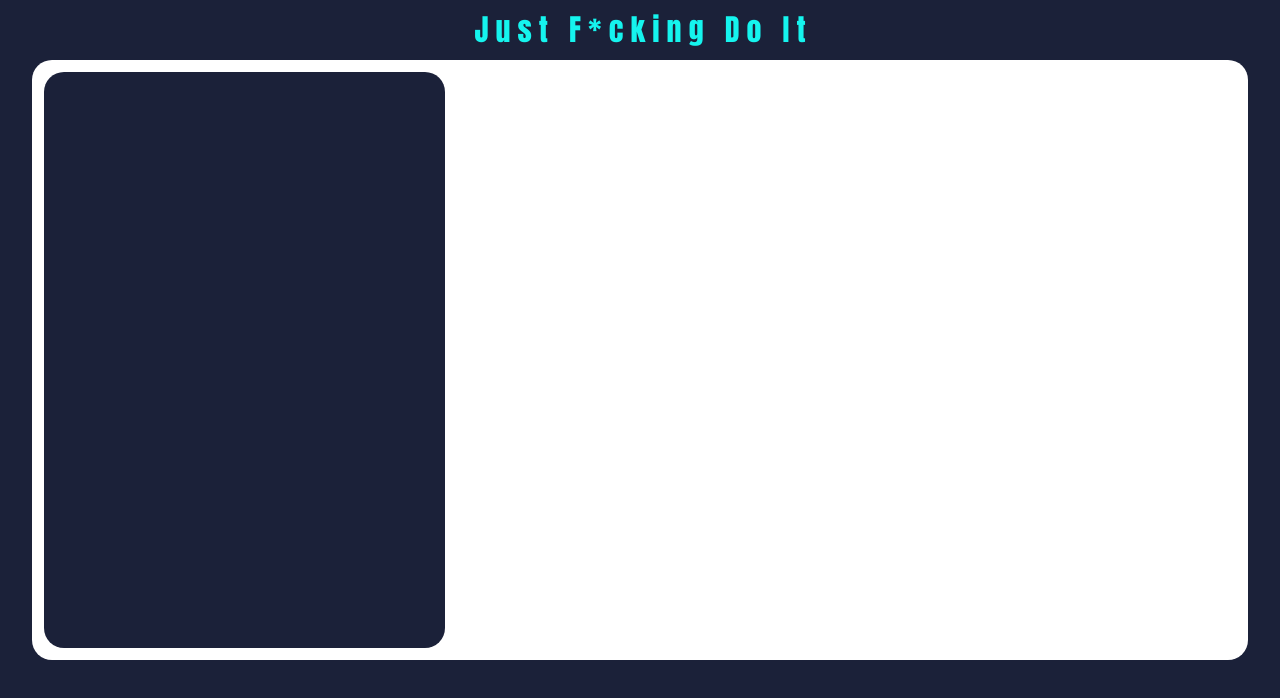
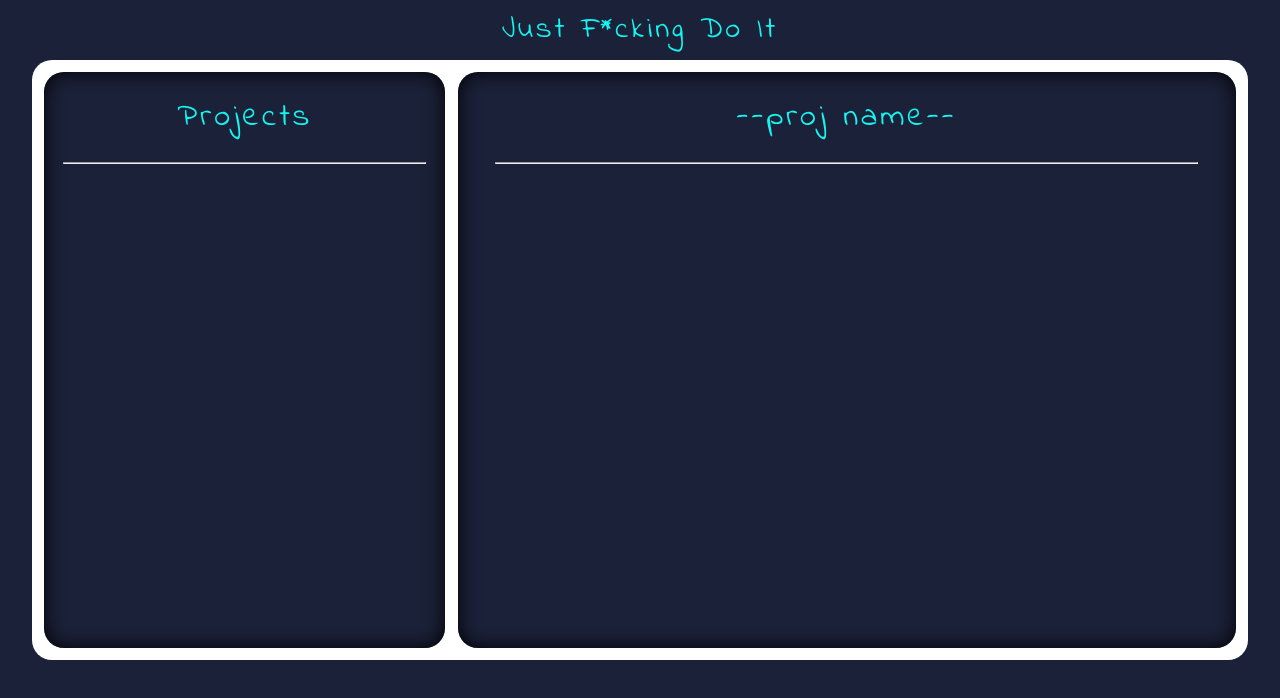
Before and after one commit to saltytomatoes/ToDoApp, a website built with webpack: page dist/index.html in a window 1280 px wide. Built offline with nearby package versions, Linux system fonts and the light colour scheme.

Commit message:
project monitor designed title

```diff
--- a/src/design.css
+++ b/src/design.css
@@ -6,6 +6,12 @@ html , body {
 :root {
     --neonblue: #15f4ee;
     --vampire: #1b2139;
+}
+
+* {
+    font-family: 'Indie Flower', cursive;
+    font-weight: 100;
+    letter-spacing: 3px;
 }
 
 
@@ -25,7 +31,6 @@ header {
 
     text-align: center;
     font-size:  30px;
-    font-family: 'Anton', sans-serif;
 
     background-color: var(--vampire);
     color: var(--neonblue);
@@ -40,7 +45,22 @@ header span:hover {
     text-shadow: 0 0 13px var(--neonblue);
 }
 
+hr {
+    width: 90%;
+}
 
+
+
+
+
+ /*--------------------------------------------------------*/
+.subdiv {
+    box-shadow: inset 0 0 20px 0px black;
+}
+
+.subdiv h1 {
+    text-align: center;
+}
 
 #mainHolder {
     width: 95%;
@@ -57,3 +77,16 @@ header span:hover {
     border-radius: 20px;
     margin: 1% 0 1% 1%;
 }
+
+.subdiv .title {
+    text-align: center;
+    color: var(--neonblue);
+}
+
+
+#projectMonitor {
+    width: 64%;
+    background-color: var(--vampire);
+    margin: 1% 0 1% 1%;
+    border-radius: 20px;
+}
--- a/src/index.js
+++ b/src/index.js
@@ -5,29 +5,21 @@ const InitialContent = (function () {
     const Content = document.querySelector("#Content");
 
     const header = `<header>
-                        <span>J</span>
-                        <span>u</span>
-                        <span>s</span>
-                        <span>t</span>&nbsp&nbsp
-                        <span>F</span>
-                        <span>*</span>
-                        <span>c</span>
-                        <span>k</span>
-                        <span>i</span>
-                        <span>n</span>
-                        <span>g</span>&nbsp&nbsp
-                        <span>D</span>
-                        <span>o</span>&nbsp&nbsp
-                        <span>I</span>
-                        <span>t</span>
+                        <span>Just</span> <span>F*cking</span> <span>Do</span> <span>It</span>
                     </header>`;
 
-    const projectHolder = `<div id="projectHolder">
-
+    const projectHolder = `<div id="projectHolder" class="subdiv">
+                            <h1 class="title">Projects</h1>
+                            <hr>
                           </div>`;
 
+    const projectMonitor = `<div id="projectMonitor" class="subdiv">
+                                <h1 class="title">--proj name--</h1>
+                                <hr>
+                            </div>`;
     const mainHolder = `<div id="mainHolder">
                           ${projectHolder}
+                          ${projectMonitor}
                         </div>`;
 
 
```
Also changed, not shown: dist/index.html.
